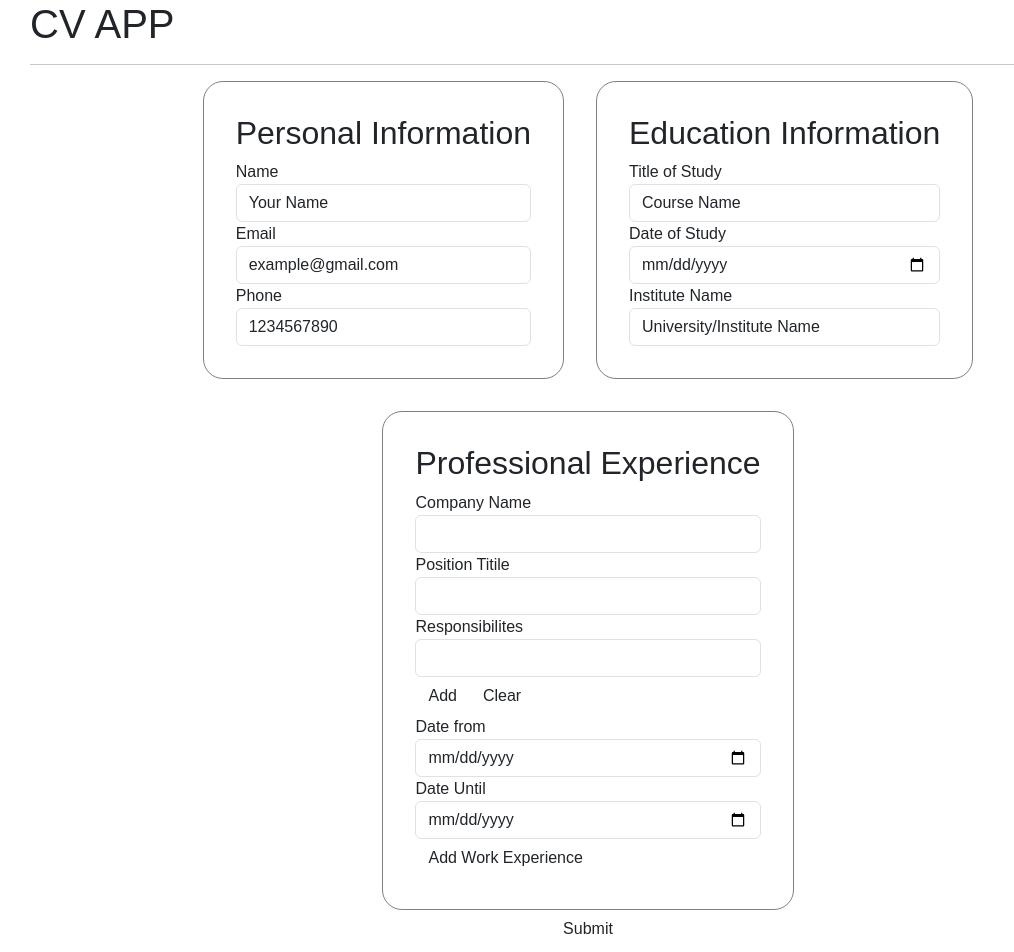
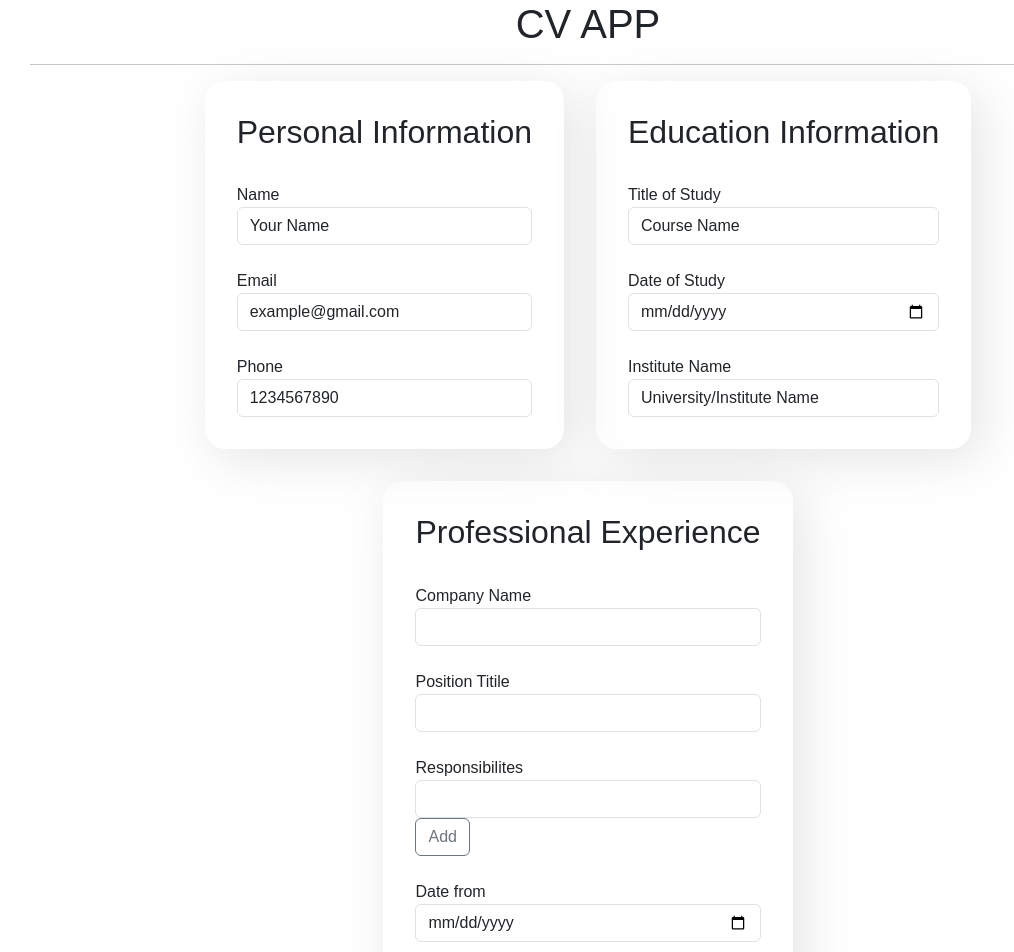
Before and after one commit to sanwlot/CV_AppReact, a React (Vite) app: page / in a window 1280 px wide. Shown: the top 952 px of the page, without its empty margins (52-1066 px from the left). Built offline with nearby package versions, Linux system fonts and the light colour scheme.

Commit message:
added styles

```diff
--- a/src/App.css
+++ b/src/App.css
@@ -11,7 +11,6 @@
 .formSections {
   display: flex;
   justify-content: center;
-  align-items: center;
   flex-wrap: wrap;
   gap: 2em;
 }
@@ -21,7 +20,6 @@ main {
   height: 1700px;
   display: flex;
   justify-content: center;
-
   gap: 1.5em;
   margin: 20px;
   padding: 2em;
@@ -108,7 +106,10 @@ main .leftPanel .personalDetails p {
 }
 
 form section {
-  border: 1px solid gray;
+  box-shadow: 10px 10px 50px rgba(128, 128, 128, 0.208);
   border-radius: 20px;
   padding: 2em;
+  display: flex;
+  flex-direction: column;
+  gap: 1.5em;
 }
--- a/src/App.jsx
+++ b/src/App.jsx
@@ -2,7 +2,6 @@ import { useState } from "react"
 import "./App.css"
 import Form from "./components/Form/Form"
 import CV from "./components/CV/CV"
-import { useEffect } from "react"
 
 function App() {
   const [cv, setCV] = useState({
@@ -33,12 +32,7 @@ function App() {
       },
     ],
   })
-  useEffect(() => {
-    const btns = document.querySelectorAll("button")
-    btns.forEach((btn) => {
-      btn.classList.add("btn")
-    })
-  }, [])
+
   function handleChangePersonalInfo(e) {
     const { name, value } = e.target
     setCV({
@@ -64,7 +58,7 @@ function App() {
   }
   return (
     <div className="appContainer container">
-      <h1>CV APP</h1> <hr />
+      <h1 style={{ textAlign: "center" }}>CV APP</h1> <hr />
       <Form
         cv={cv}
         handleChangeEducationInfo={handleChangeEducationInfo}
--- a/src/components/ExpInfo/ExpInfo.jsx
+++ b/src/components/ExpInfo/ExpInfo.jsx
@@ -59,12 +59,13 @@ export default function ExpInfo({ handleAddExpBtn }) {
           onChange={(e) => setResponsibility(e.target.value)}
         />
         <button
+          className="btn btn-outline-secondary"
           type="button"
           onClick={() => handleAddResponsibilitesBtn(responsibility)}
         >
           Add
         </button>
-        <button type="button">Clear</button>
+      </div>
       <div className="form-group">
         <label htmlFor="dateFrom">Date from </label>
         <input
@@ -87,10 +88,13 @@ export default function ExpInfo({ handleAddExpBtn }) {
           onChange={handleChange}
         />
       </div>
-        <button type="button" onClick={() => handleAddExpBtn(exp)}>
+      <button
+        className="btn btn-outline-secondary"
+        type="button"
+        onClick={() => handleAddExpBtn(exp)}
+      >
         Add Work Experience
       </button>
-      </div>
     </section>
   )
 }
--- a/src/components/Form/Form.jsx
+++ b/src/components/Form/Form.jsx
@@ -20,7 +20,6 @@ export default function Form({
         />
         <ExpInfo handleAddExpBtn={handleAddExpBtn} />
       </div>
-      <button type="submit">Submit</button>
     </form>
   )
 }
```
Lines whose indentation alone changed are shown as unchanged.
